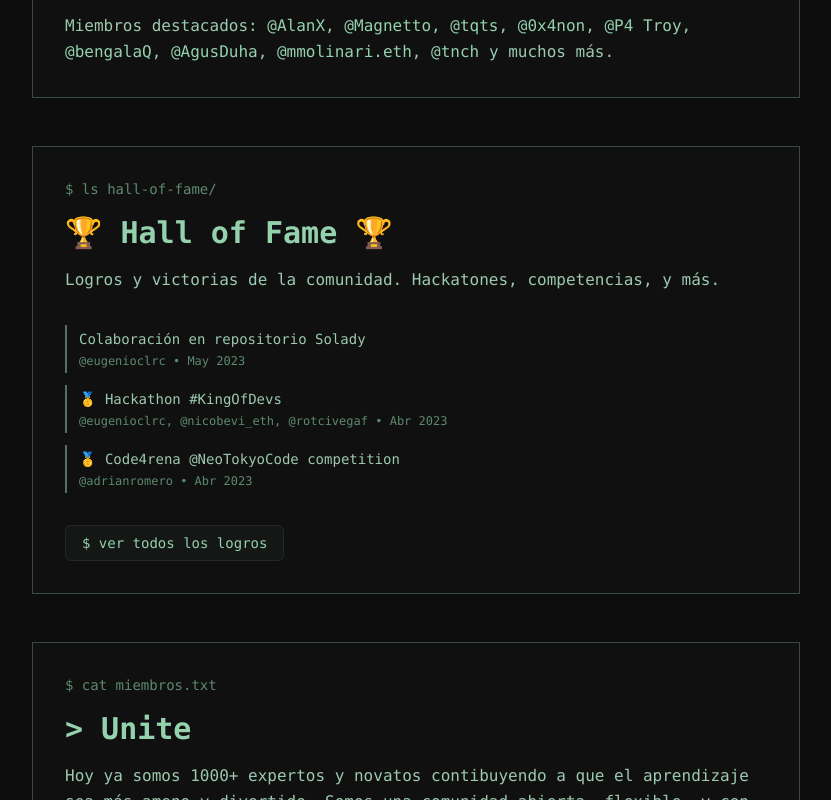
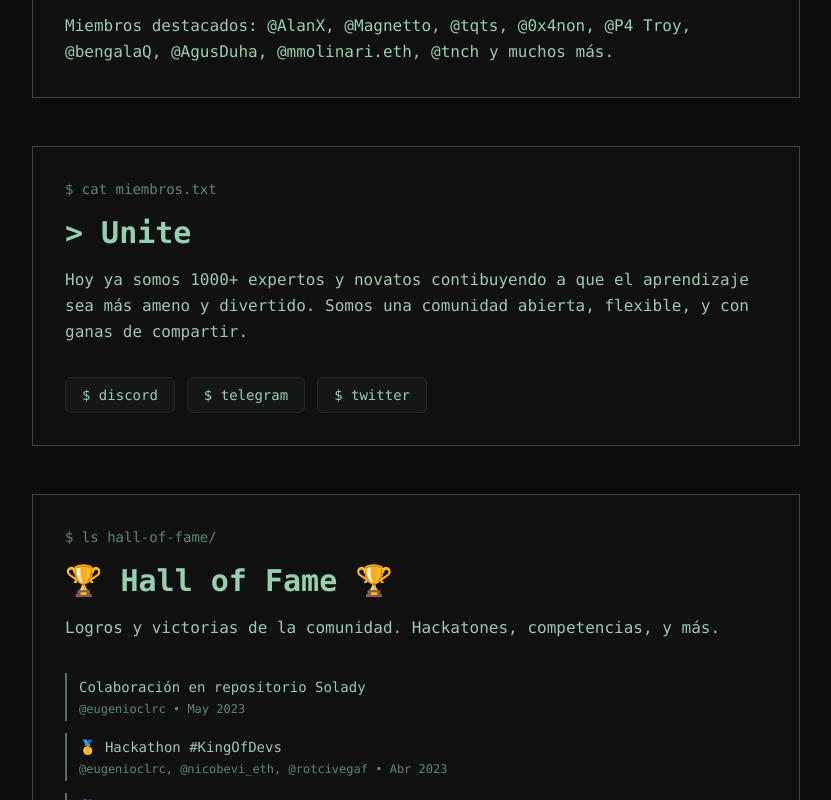
Before and after one commit to webtresclub/website, a Next.js app: page / in a window 1280 px wide. Shown: the part 1000-1800 px from the top of the page, without its empty margins (224-1055 px from the left). Built offline with nearby package versions, Linux system fonts and the light colour scheme.

Commit message:
update content

```diff
--- a/pages/index.js
+++ b/pages/index.js
@@ -21,8 +21,8 @@ export default function Home() {
         <Header />
         <Hero />
         <History />
+        <JoinCommunity />
         <HallOfFameSection />
-        <JoinCommunity />
         <FeaturedProjects />
         <Resources />
         <FooterNew />
```
